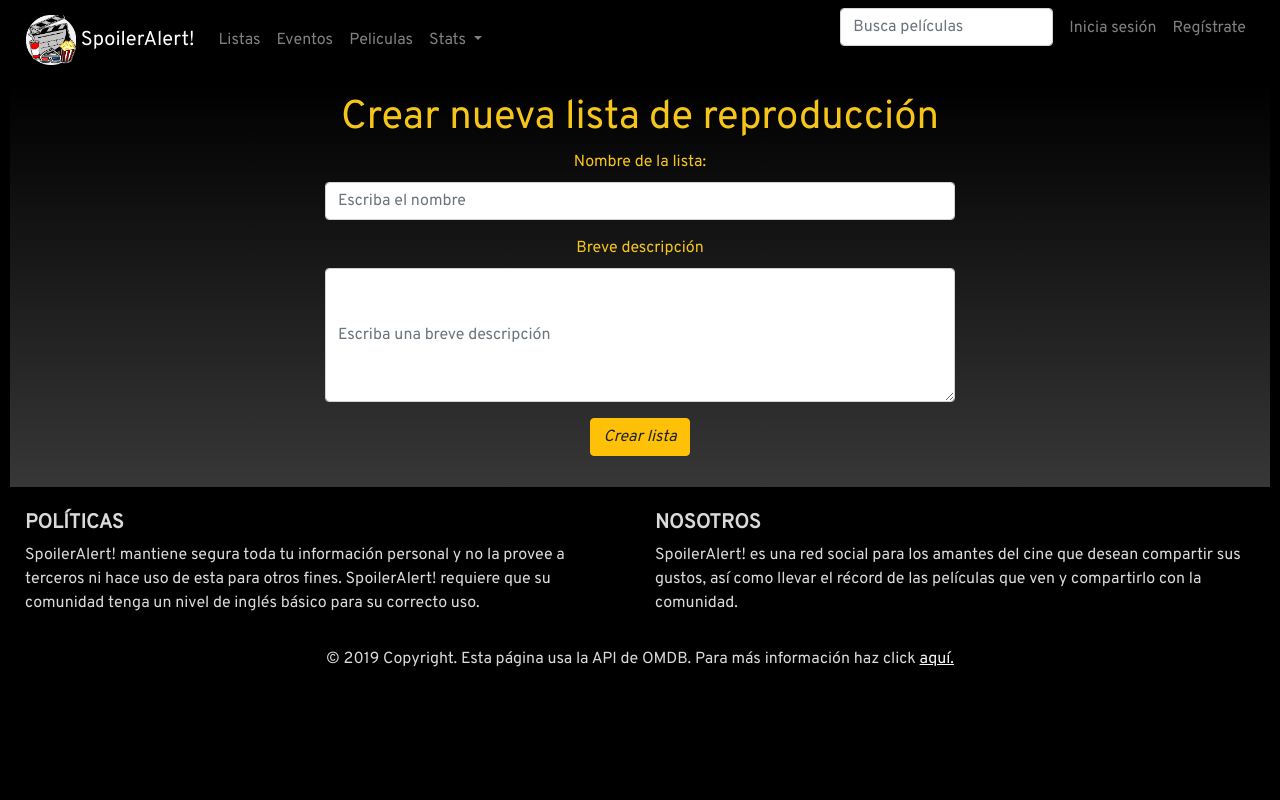
After one commit to FFahrenheit/Cinematografilia, a PHP site: page /views/menus/new-playlist.php in a window 1280 px wide. The commit adds this page. Run offline with PHP 8.4, Linux system fonts and the light colour scheme; some libraries are stand-ins or nearby versions.

Commit message:
Bug fixes + front end nueva lista

```diff
--- a/css/index.css
+++ b/css/index.css
@@ -1,151 +1,130 @@
-body
-{
+body {
     background-color: #000000;
     font-family: 'Overpass';
     margin-left: 10px;
     margin-right: 10px;
 }
 
-.sa_footer
-{
+.sa_footer {
     color: rgb(218, 218, 218);
 }
 
-.sa_load img
-{
+.sa_load img {
     width: 50px;
 }
 
-.sa_nav
-{
+.sa_nav {
     background-color: #000000;
     text-align: center;
 }
 
-.sa_nav a:hover
-{
+.sa_nav a:hover {
     opacity: 0.7;
 }
 
-.sa_nav img
-{
+.sa_nav img {
     width: 50px;
 }
 
-
-.sa_nav span
-{
+.sa_nav span {
     color: white;
     align-content: center;
 }
 
-.sa_link a
-{
+.sa_link a {
     text-decoration: none;
     color: antiquewhite;
 }
 
-.sa_link a:hover
-{
+.sa_link a:hover {
     text-decoration: underline;
 }
 
-.form
-{
+.form {
     padding-top: 10px;
     /*background: rgb(29, 29, 29);*/
-    background: linear-gradient(180deg, rgba(0,0,0,1) 0%, rgba(55,55,55,1) 100%);
+    background: linear-gradient(180deg, rgba(0, 0, 0, 1) 0%, rgba(55, 55, 55, 1) 100%);
     text-align: center;
-    color:#F6C519;
+    color: #F6C519;
     align-content: center;
     padding-bottom: 15px;
 }
 
-.form img
-{
+.form textarea {
+    align-content: center;
+}
+
+.form img {
     width: 10%;
 }
 
-.form input
-{
+.form input {
     display: inline-block;
     width: 50%;
 }
 
-.form a
-{
+.form a {
     color: #F6C519;
     text-decoration: underline;
 }
 
-.basic img
-{
+.basic img {
     width: 15%;
 }
 
-.basic h1
-{
+.basic h1 {
     font-style: oblique;
     padding-top: 10px;
 }
 
-.basic
-{
+.basic {
     padding-top: 10px;
     background: rgb(29, 29, 29);
     text-align: center;
-    color:#F6C519;
+    color: #F6C519;
     align-content: center;
     padding-bottom: 15px;
 }
 
-.quote
-{
+.quote {
     font-style: oblique;
 }
 
-.bigQuote
-{
+.bigQuote {
     font-style: oblique;
     text-shadow: 3px 3px 3px #000000;
 }
 
-.sa_alert
-{
+.sa_alert {
     text-align: center;
     align-content: center;
     margin-left: 20%;
     margin-right: 20%;
 }
 
-.sa_alert a
-{
+.sa_alert a {
     text-decoration: none;
 }
 
-.form-left
-{
+.form-left {
     padding-top: 10px;
     text-align: left;
-    color:rgb(190, 190, 190);
+    color: rgb(190, 190, 190);
     align-content: left;
     padding-bottom: 15px;
     padding-left: 10px;
 }
 
-.form-left img
-{
+.form-left img {
     width: 10%;
 }
 
-.form-left input
-{
+.form-left input {
     display: inline-block;
     width: 50%;
 }
 
-.form-left a
-{
+.form-left a {
     color: #F6C519;
     text-decoration: underline;
 }
--- a/php/Profile.php
+++ b/php/Profile.php
@@ -29,6 +29,11 @@
             {
                 $this->exists = false;
             }
+        }
+
+        public function getUser()
+        {
+            return ($this->username != $this->user)? $this->username : $this->username.' <a href="configure.php" title="Configurar"><i class="fas fa-cog"></i></a>';
         }
 
         public function getImage()
--- a/php/main.php
+++ b/php/main.php
@@ -3,6 +3,14 @@
     include 'Connection.php';
     $APIKey = "b27f9641";
     //echo $_SESSION['username'];
+
+    function getLogged()
+    {
+        if(isset($_SESSION['username']))
+            {
+                header("Location: index.php");
+            }
+    }
     function getNavBar()
     {
         $nav = "";
@@ -54,7 +62,18 @@
         if(isset($_SESSION['username']))
         {
             $nav .= '<li class="nav-item dropdown">
-            <a class="nav-link dropdown-toggle" id="navbarDropdownMenuLink-333" data-toggle="dropdown"
+            <a title="Nuevo" class="nav-link dropdown-toggle" id="navbarDropdownMenuLink-222" data-toggle="dropdown"
+                aria-haspopup="true" aria-expanded="false">
+                <i class="fas fa-plus"></i>
+            </a>
+            <div class="dropdown-menu dropdown-menu-right dropdown-default"
+                aria-labelledby="navbarDropdownMenuLink-222">
+                <a class="dropdown-item bg-light" href="new-playlist.php">Lista de reproducción</a>
+                <a class="dropdown-item bg-light" href="new-event.php">Evento</a>
+            </div>
+            </li>  ';
+            $nav .= '<li class="nav-item dropdown">
+            <a title="Perfil" class="nav-link dropdown-toggle" id="navbarDropdownMenuLink-333" data-toggle="dropdown"
                 aria-haspopup="true" aria-expanded="false">
                 <i class="fas fa-user"></i>
             </a>
--- a/views/menus/index.php
+++ b/views/menus/index.php
@@ -16,7 +16,7 @@
 <body>
     <?php getNavBar() ?>
     <div class="form">
-        <marquee>Jaj</marquee>
+        <marquee>Aquí aún no hay contenido</marquee>
     </div>
     <div id="footer">
 </div>
--- a/views/menus/login.php
+++ b/views/menus/login.php
@@ -10,7 +10,9 @@
     <link href="../../css/index.css" rel="stylesheet">
     <link href='https://fonts.googleapis.com/css?family=Overpass' rel='stylesheet'>
     <script src="https://kit.fontawesome.com/257fce2446.js"></script>
-    <?php include($_SERVER['DOCUMENT_ROOT'] . '/SpoilerAlert/php/main.php'); ?>
+    <?php include($_SERVER['DOCUMENT_ROOT'] . '/SpoilerAlert/php/main.php');
+            getLogged();
+        ?>
 </head>
 
 <body>
--- /dev/null
+++ b/views/menus/new-playlist.php
@@ -0,0 +1,56 @@
+<html lang="es">
+
+<head>
+    <link rel="shortcut icon" href="../../img/icono.png" />
+    <title>Nueva lista de reproducción</title>
+    <meta charset="utf-8">
+    <meta name="viewport" content="width=device-width, initial-scale=1, shrink-to-fit=no">
+    <link rel="stylesheet" href="https://stackpath.bootstrapcdn.com/bootstrap/4.3.1/css/bootstrap.min.css" integrity="sha384-ggOyR0iXCbMQv3Xipma34MD+dH/1fQ784/j6cY/iJTQUOhcWr7x9JvoRxT2MZw1T" crossorigin="anonymous">
+    <link href="../../css/index.css" rel="stylesheet">
+    <link href='https://fonts.googleapis.com/css?family=Overpass' rel='stylesheet'>
+    <script src="https://kit.fontawesome.com/257fce2446.js"></script>
+    <?php include($_SERVER['DOCUMENT_ROOT'] . '/SpoilerAlert/php/main.php'); ?>
+</head>
+
+<body>
+    <?php getNavBar() ?>
+    <div class="form">
+        <h1>Crear nueva lista de reproducción</h1>
+        <form id="new-playlist" novalidate>
+            <div class="form-group">
+                <label for="">Nombre de la lista: </label>
+                <br>
+                <input name="name" type="text" placeholder="Escriba el nombre" class="form-control"
+                required minlength="2">
+                <div class="invalid-feedback">
+                    Ingrese un nombre válido para la lista
+                </div>
+            </div>
+            <div class="form-group form-group-lg" align="center">
+                <label for="">Breve descripción</label>
+                <br>
+                <textarea style="max-width: 50%" class="form-control" rows="5" id="descrption"
+                name="description" maxlength="250" placeholder="Escriba una breve descripción" required></textarea>
+                <!--input name="description" maxlength="250" type="text" minlength="0"
+                placeholder="Escriba una descripcíon para su lista. Máximo 250 caracteres"
+                class="form-control input-lg" required-->
+                <div class="invalid-feedback">
+                    Ingrese una descripción
+                </div>
+            </div>
+            <div class="form-group">
+                <button type="submit" class="btn btn-warning quote" title="Cambiar contraseña">Crear lista</button>
+            </div>
+        </form>
+    </div>
+    <div id="footer">
+    </div>
+    <script src="https://code.jquery.com/jquery-3.3.1.js" crossorigin="anonymous"></script>
+    <script src="https://cdnjs.cloudflare.com/ajax/libs/popper.js/1.14.7/umd/popper.js" crossorigin="anonymous"></script>
+    <script src="https://stackpath.bootstrapcdn.com/bootstrap/4.3.1/js/bootstrap.js" crossorigin="anonymous"></script>
+    <script src="../../js/main.js"></script>
+    <script src="../../js/alert.js"></script>
+    <script src="../../js/playlist.js"></script>
+</body>
+
+</html>
--- a/views/menus/register.php
+++ b/views/menus/register.php
@@ -10,7 +10,8 @@
     <link href="../../css/index.css" rel="stylesheet">
     <link href='https://fonts.googleapis.com/css?family=Overpass' rel='stylesheet'>
     <script src="https://kit.fontawesome.com/257fce2446.js"></script>
-    <?php include($_SERVER['DOCUMENT_ROOT'] . '/SpoilerAlert/php/main.php'); ?>
+    <?php include($_SERVER['DOCUMENT_ROOT'] . '/SpoilerAlert/php/main.php');
+    getLogged(); ?>
 </head>
 
 <body>
```
Also changed, not shown: views/menus/profile.php (+2 -6 lines), img/profiles/ivan.gif (added).
